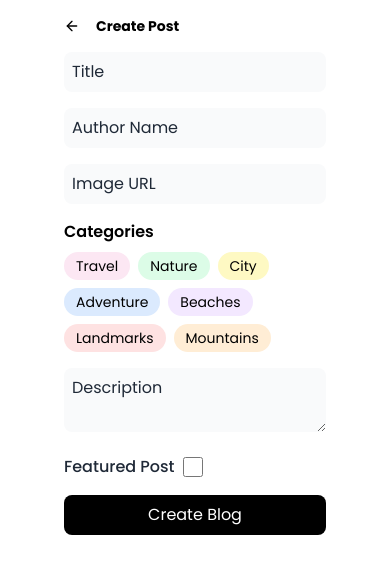
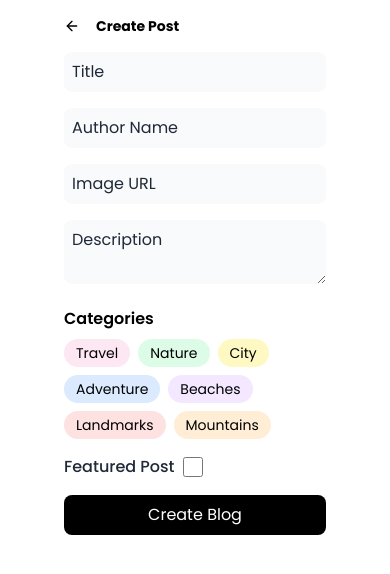
Before and after one commit to Marsik004/MERN-Wanderlust, a React (Vite) app in the folder frontend/: page /add-blog in a window 390 px wide. Shown: the top 574 px of the page. Built offline with nearby package versions, Linux system fonts and the light colour scheme.

Commit message:
Make the add page responsive font size update

```diff
--- a/frontend/src/pages/add-blog.tsx
+++ b/frontend/src/pages/add-blog.tsx
@@ -128,6 +128,15 @@ function AddBlog() {
             onChange={handleInputChange}
           />
         </div>
+        <div className="mt-4 mb-4 ">
+          <textarea
+            name="description"
+            placeholder="Description"
+            className="w-full p-2 rounded-lg bg-gray-50 placeholder:text-gray-800 "
+            value={formData.description}
+            onChange={handleInputChange}
+          />
+        </div>
 
         <div className="mb-4 flex items-center flex-col md:flex-row ">
           <label className="block font-semibold mb-2 w-full md:w-fit  md:mr-8">Categories</label>
@@ -148,15 +157,7 @@ function AddBlog() {
             ))}
           </div>
         </div>
-        <div className="mt-4 mb-4 ">
-          <textarea
-            name="description"
-            placeholder="Description"
-            className="w-full p-2 rounded-lg bg-gray-50 placeholder:text-gray-800 "
-            value={formData.description}
-            onChange={handleInputChange}
-          />
-        </div>
+
         <div className="mb-4 flex items-center">
           <label className="flex items-center">
             <span className="text-gray-800 text-base font-medium">Featured Post</span>
@@ -172,7 +173,7 @@ function AddBlog() {
 
         <button
           type="submit"
-          className="bg-black text-white text-[16px] md:text-lg lg:text-xl p-2 rounded-lg hover:bg-gray-800 w-full md:w-fit"
+          className="bg-black text-white flex items-center justify-center text-base md:text-lg lg:text-xl p-2 rounded-lg hover:bg-gray-800 w-full md:w-fit"
         >
           Create Blog
         </button>
```
